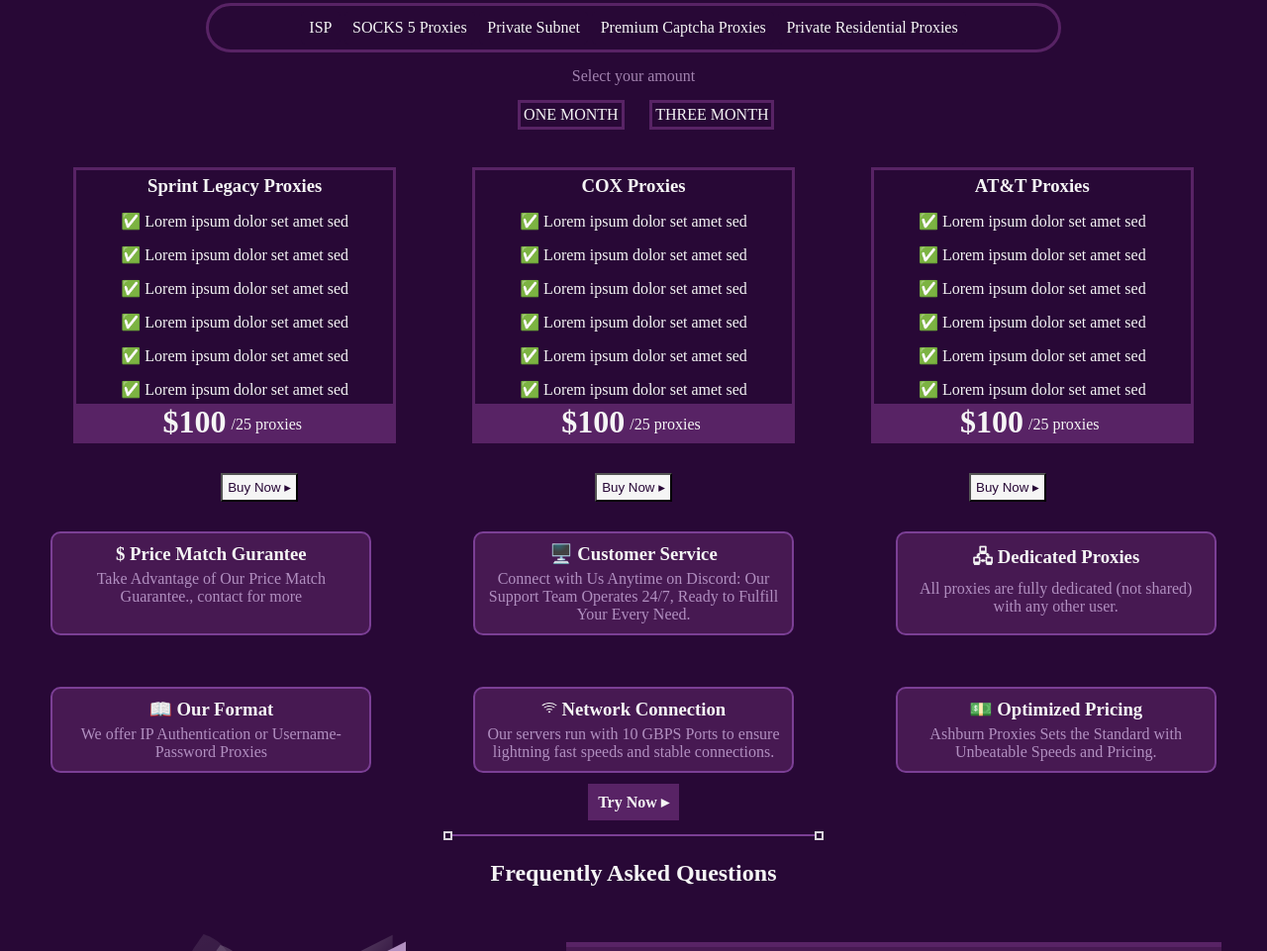
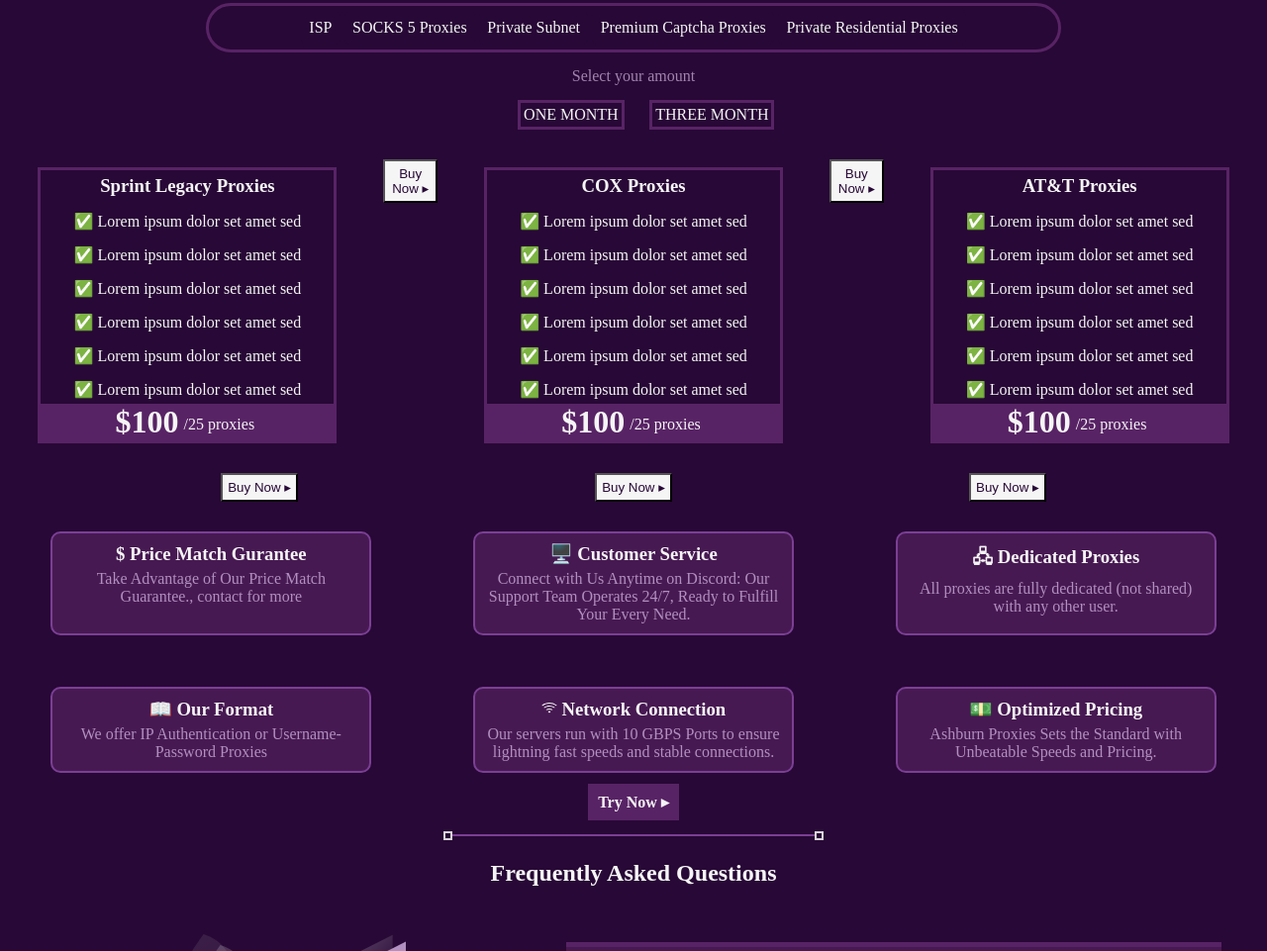
Before and after one commit to Jignesh262006/Ashburn, a plain HTML site: page index.html in a window 1280 px wide. Shown: the part 1318-2279 px from the top of the page at 99% size. Drawn offline with Linux system fonts and the light colour scheme.

Commit message:
Update index.html

```diff
--- a/index.html
+++ b/index.html
@@ -141,6 +141,9 @@
                 <p>/25 proxies</p>
             </div>
         </div>
+        <div class="buy">
+        <button class="buy1">Buy Now ▸</button>
+    </div>
         <div class="pack1">
             <h3>COX Proxies</h3>
             <p>✅ Lorem ipsum dolor set amet sed</p>
@@ -153,6 +156,9 @@
                 <h1>$100</h1>
                 <p>/25 proxies</p>
             </div>
+        </div>
+        <div class="buy">
+        <button class="buy2">Buy Now ▸</button>
         </div>
         <div class="pack1">
             <h3>AT&T Proxies</h3>
@@ -169,9 +175,9 @@
         </div>
     </div>
     <div class="buy">
-        <button>Buy Now ▸</button>
-        <button>Buy Now ▸</button>
-        <button>Buy Now ▸</button>
+        <button class="buy4">Buy Now ▸</button>
+        <button class="buy5">Buy Now ▸</button>
+        <button class="buy3">Buy Now ▸</button>
     </div>
 
     <div class="tryboxs">
```
